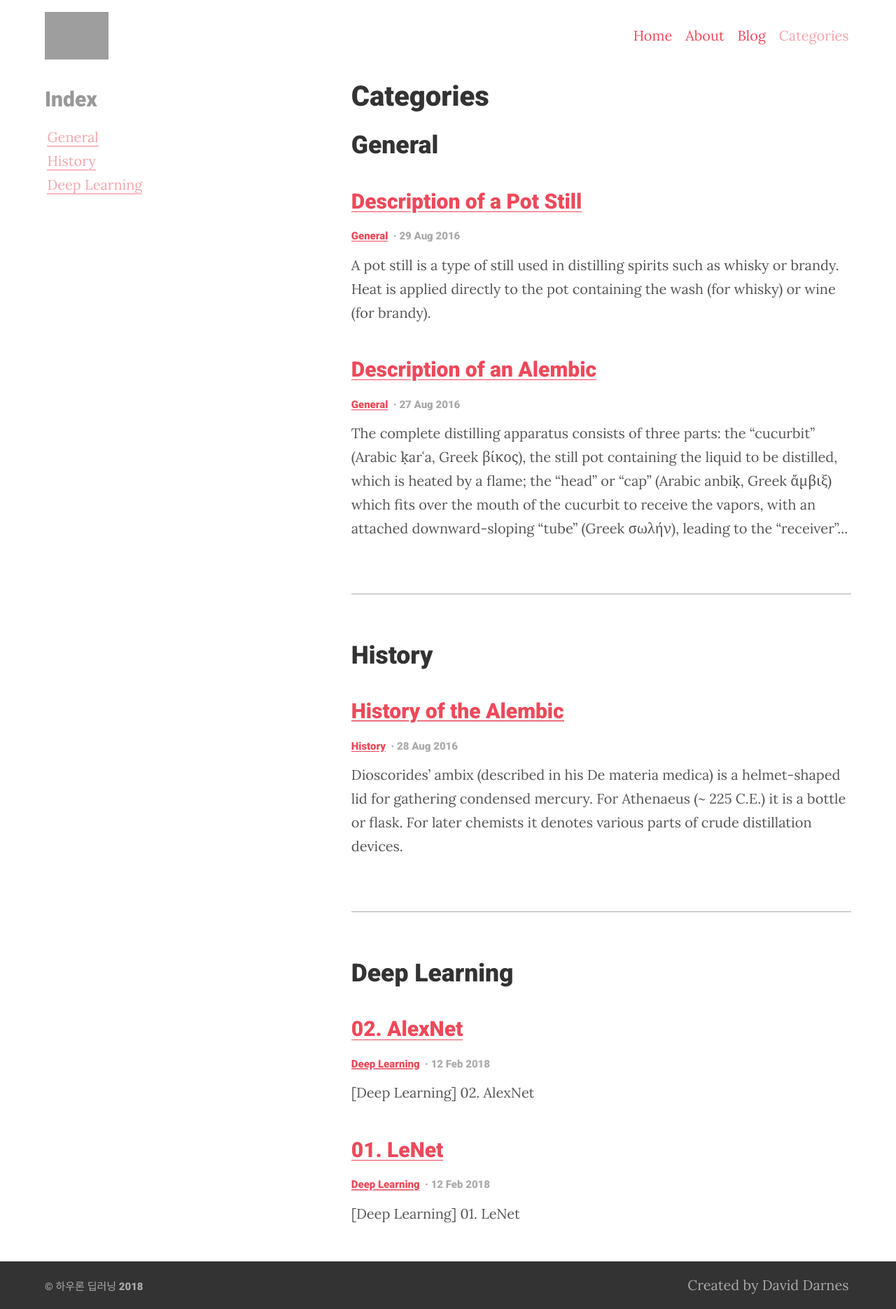
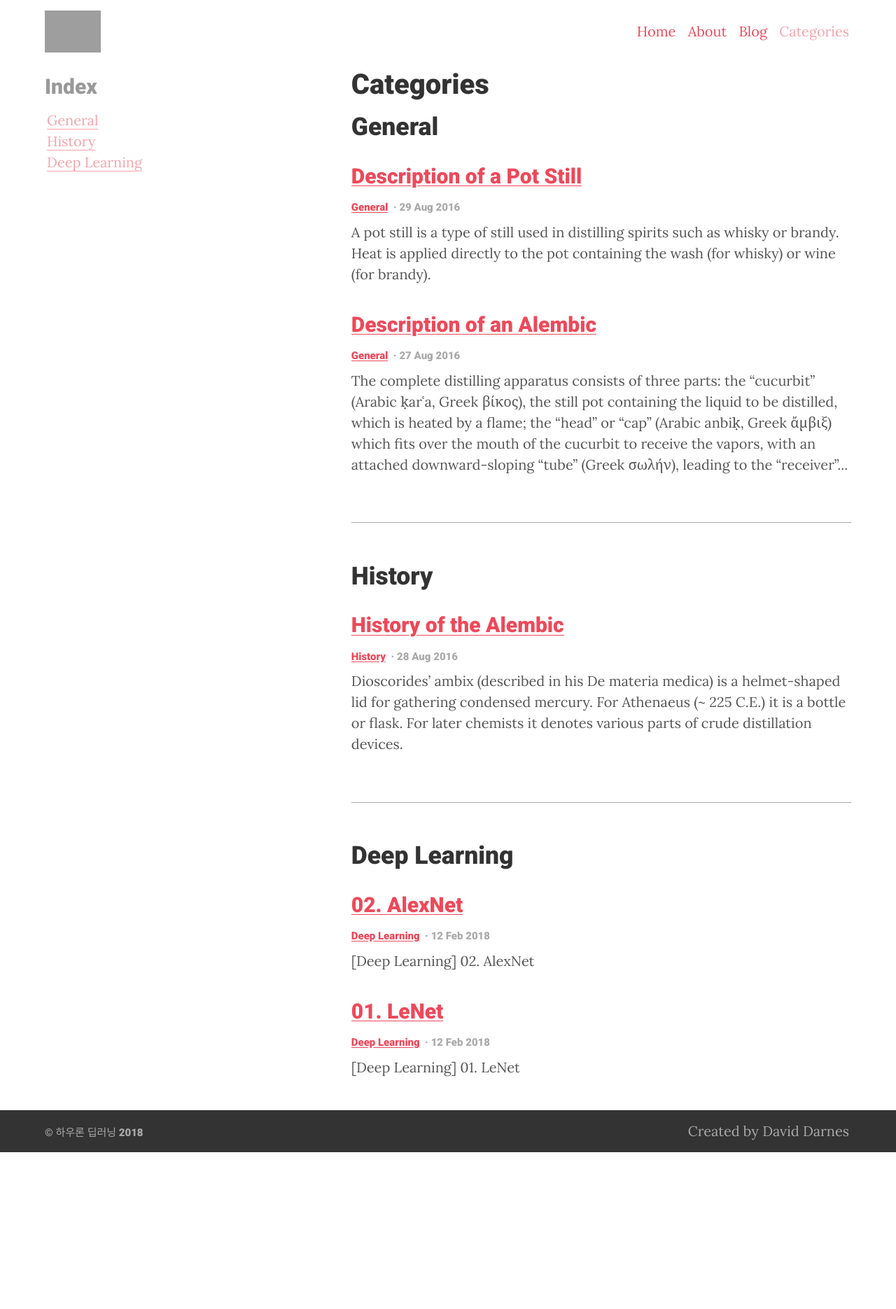
Before and after one commit to Haawron/Haawron.github.io, a Jekyll site: the page built from categories.md, in a window 1280 px wide. Shown: the whole page at 70% size. Built offline with Jekyll 4.4.1, drawn with Linux system fonts in a browser that asks for light colours; some web fonts are replaced; after the commit the page ends 1646 px from its top, so only the background shows below that; grey boxes are pictures that could not be loaded.

Commit message:
글씨크기 바꿈

```diff
--- a/_sass/sassline-base/_variables.scss
+++ b/_sass/sassline-base/_variables.scss
@@ -19,8 +19,8 @@ $rootsizes: (
   rootsize-0: 12,   // 24px line-height body text
   rootsize-1: 14,   // 28px line-height body text
   rootsize-2: 15,   // 30px line-height body text
-  rootsize-3: 17,   // 34px line-height body text
-  rootsize-4: 19    // 38px line-height body text
+  rootsize-3: 15,   // 34px line-height body text
+  rootsize-4: 15    // 38px line-height body text
 ) !default;
 
 // Set the optimum line-length for your text (based on typeface).
```
